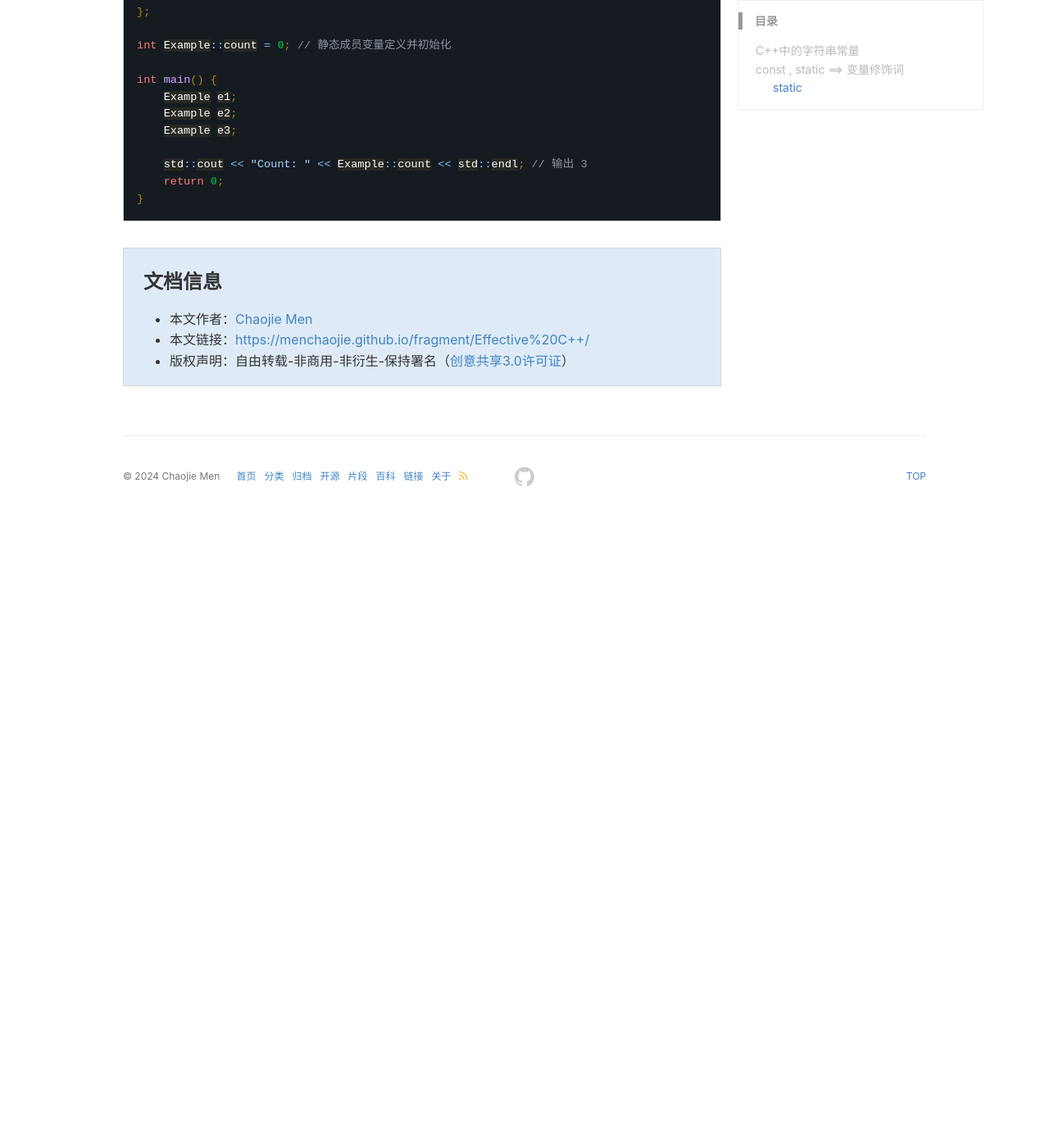
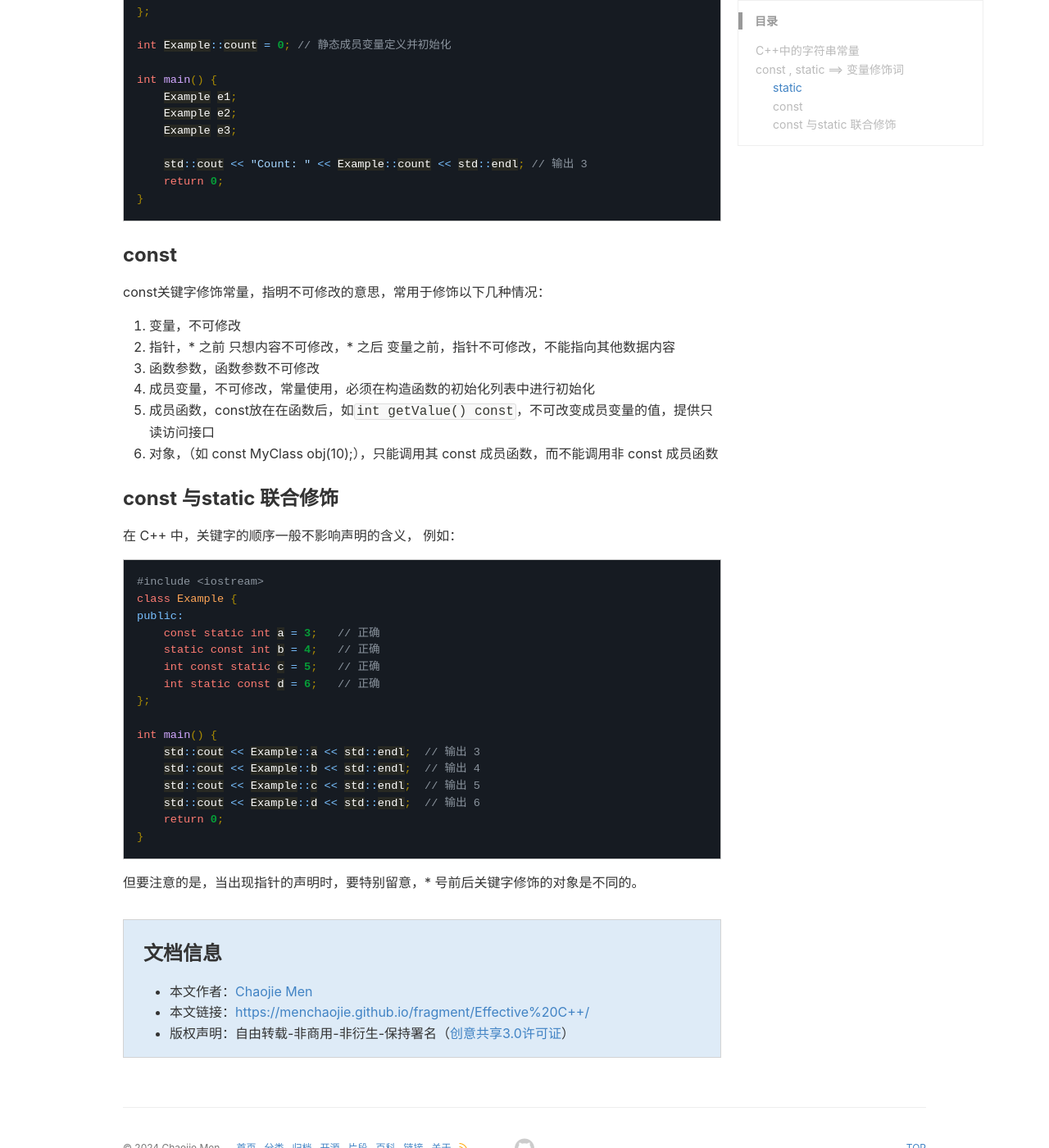
Before and after one commit to menchaojie/menchaojie.github.io, a Jekyll site: the page built from _fragments/Effective C++.md, in a window 1280 px wide and 1400 px high, scrolled down 1329 px. Shown: the whole window at 82% size. Built offline with Jekyll 4.4.1, drawn with Linux system fonts in a browser that asks for light colours; comment, search, counter and statistics services are not loaded; before the commit the page ends 1959 px from its top, so only the background shows below that.

Commit message:
2024-07-06(Saturday)16:35

````diff
--- a/_fragments/Effective C++.md
+++ b/_fragments/Effective C++.md
@@ -61,3 +61,37 @@ int main() {
     return 0;
 }
 ```
+
+### const
+const关键字修饰常量，指明不可修改的意思，常用于修饰以下几种情况：
+1. 变量，不可修改
+2. 指针，* 之前 只想内容不可修改，* 之后 变量之前，指针不可修改，不能指向其他数据内容
+3. 函数参数，函数参数不可修改
+4. 成员变量，不可修改，常量使用，必须在构造函数的初始化列表中进行初始化
+5. 成员函数，const放在在函数后，如`int getValue() const`，不可改变成员变量的值，提供只读访问接口
+6. 对象，（如 const MyClass obj(10);），只能调用其 const 成员函数，而不能调用非 const 成员函数
+
+### const 与static 联合修饰
+
+在 C++ 中，关键字的顺序一般不影响声明的含义， 例如：
+
+```cpp
+#include <iostream>
+class Example {
+public:
+    const static int a = 3;   // 正确
+    static const int b = 4;   // 正确
+    int const static c = 5;   // 正确
+    int static const d = 6;   // 正确
+};
+
+int main() {
+    std::cout << Example::a << std::endl;  // 输出 3
+    std::cout << Example::b << std::endl;  // 输出 4
+    std::cout << Example::c << std::endl;  // 输出 5
+    std::cout << Example::d << std::endl;  // 输出 6
+    return 0;
+}
+```
+
+但要注意的是，当出现指针的声明时，要特别留意，* 号前后关键字修饰的对象是不同的。
````
